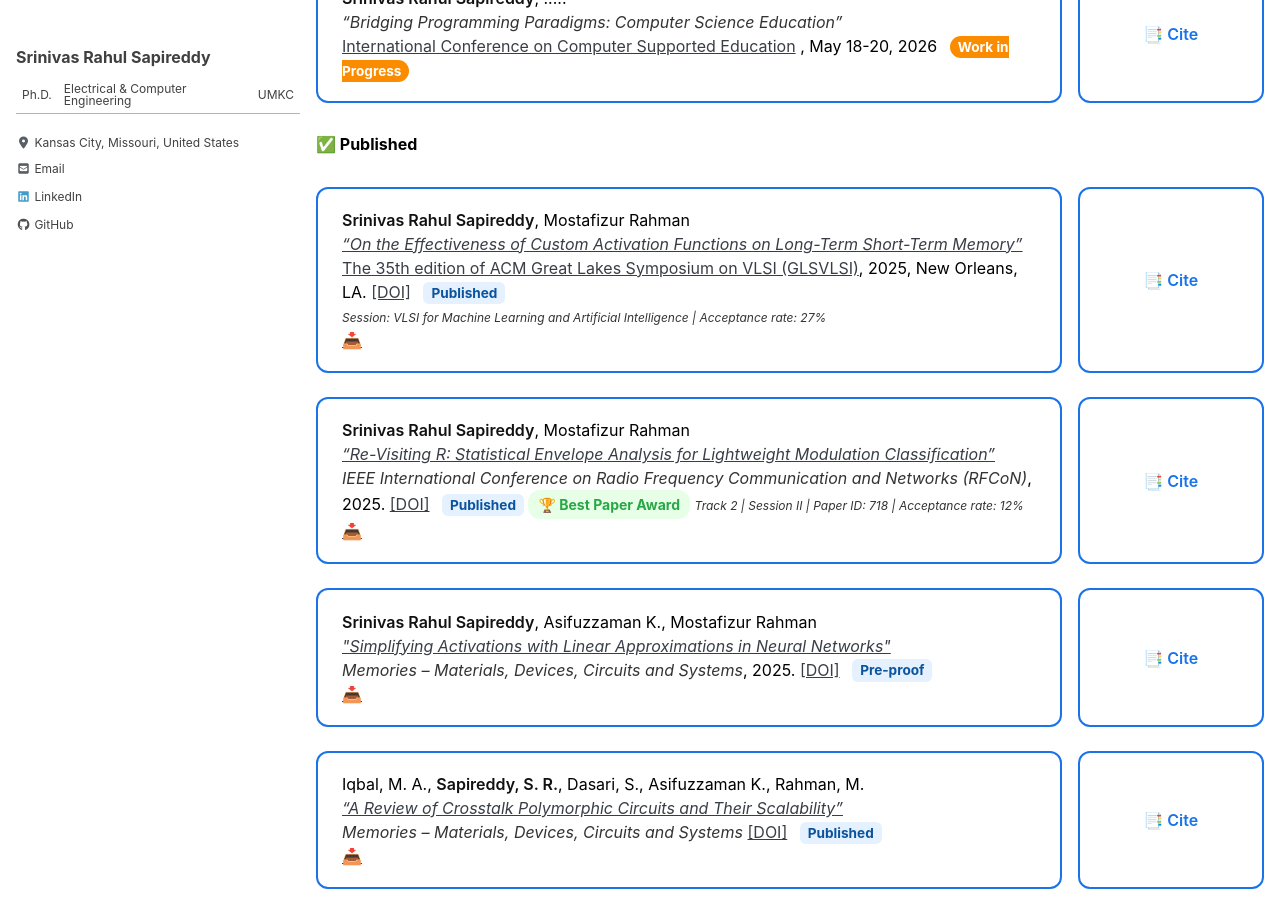
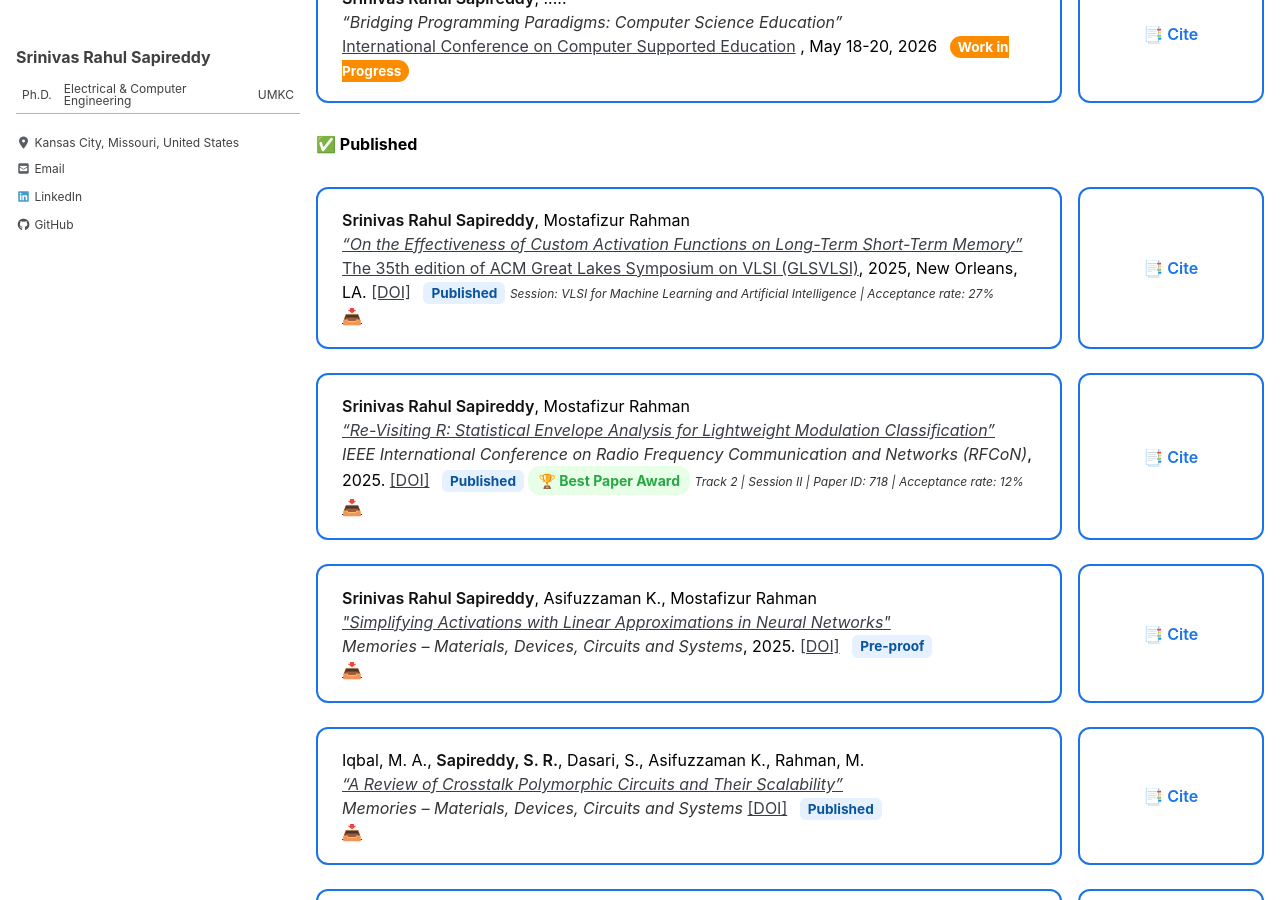
Before and after one commit to srsapireddy/srsapireddy.github.io, a Jekyll site: the page built from _pages/publications.md, in a window 1280 px wide and 900 px high, scrolled down 639 px. Built offline with Jekyll 4.4.1, drawn with Linux system fonts in a browser that asks for light colours; cached includes are drawn as plain includes; nearby versions of some CDN libraries.

Commit message:
Update publications.md

```diff
--- a/_pages/publications.md
+++ b/_pages/publications.md
@@ -217,7 +217,7 @@ function copyCitation(id) {
       <em><a href="https://dl.acm.org/doi/10.1145/3716368.3735217" target="_blank">“On the Effectiveness of Custom Activation Functions on Long-Term Short-Term Memory”</a></em><br>
       <a href="https://dl.acm.org/doi/10.1145/3716368.3735217" target="_blank">The 35th edition of ACM Great Lakes Symposium on VLSI (GLSVLSI)</a>, 2025, New Orleans, LA.
       <a href="10.1145/3716368.3735217" target="_blank">[DOI]</a>
-        <span class="status published">Published</span><br>
+        <span class="status published">Published</span>
       <small><em>Session: VLSI for Machine Learning and Artificial Intelligence | Acceptance rate: 27%</em></small><br>
       <a href="/images/PID69.pdf" target="_blank" title="Download PDF">📥</a>
     </div>
```
